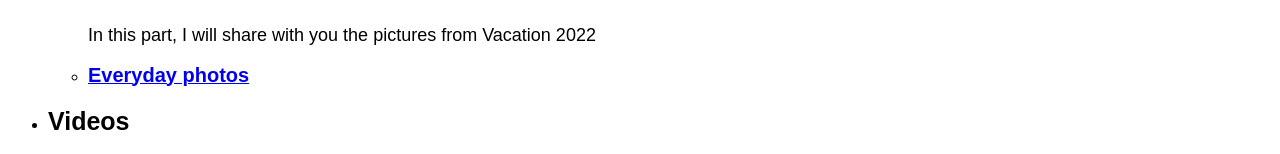
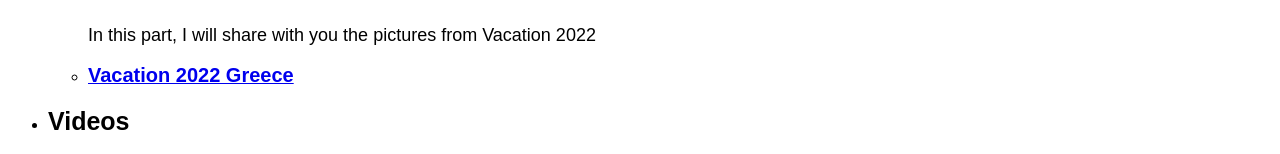
Before and after one commit to mvujaklija/maloprase.github.io, a plain HTML site: page index.html in a window 1280 px wide. Shown: the part 1046-1200 px from the top of the page. Drawn offline with Linux system fonts and the light colour scheme.

Commit message:
Promenjen naziv linka

```diff
--- a/index.html
+++ b/index.html
@@ -48,7 +48,7 @@
 		    	<nav>
 		    	<ul>
 					<p>In this part, I will share with you the pictures from Vacation 2022</p>
-			 		<li><a href=./6.html> <strong>Everyday photos</strong></a></li>
+			 		<li><a href=./6.html> <strong>Vacation 2022 Greece</strong></a></li>
 			 	</ul>
 				</nav>
 				</section>
```
